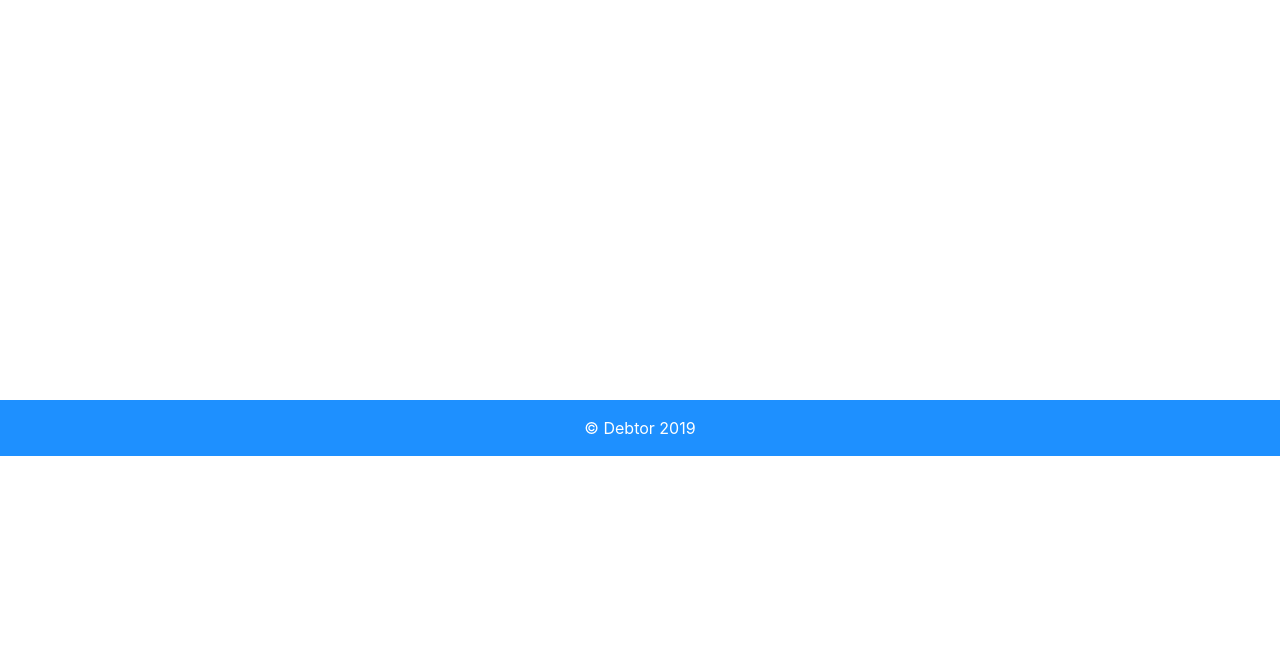
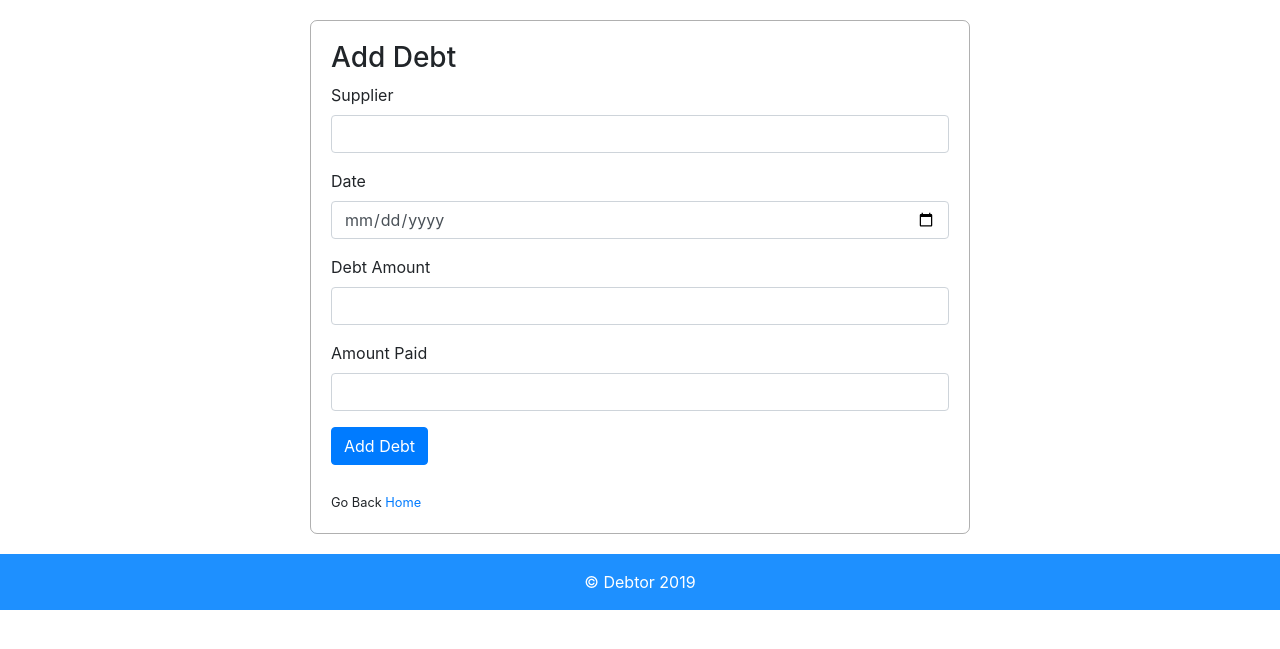
Before and after one commit to jod35/Debtor, a Flask app: page /debtors/add in a window 1280 px wide. Shown: the part 96-745 px from the top of the page. Run offline with Flask 2, Linux system fonts and the light colour scheme; some libraries are stand-ins or nearby versions.

Commit message:
debt creation form done

```diff
--- a/debtor/forms.py
+++ b/debtor/forms.py
@@ -1,23 +1,24 @@
 from flask_wtf import FlaskForm
 from wtforms.validators import DataRequired, Email, Length, EqualTo
-from wtforms import StringField, PasswordField, TextAreaField, SubmitField
+from wtforms import StringField, PasswordField, TextAreaField, SubmitField,DateField,IntegerField
 
 
 class RegisterForm(FlaskForm):
-    name = StringField("Full Name", validators=[
-                       DataRequired(), Length(min=4, max=40)])
-    username = StringField("Username", validators=[
-                           DataRequired(), Length(max=10)])
-    email = StringField("Email", validators=[
-                        Email("Invalid Email"), Length(max=80)])
-    password = PasswordField("Password", validators=[DataRequired(
-    ), EqualTo('confirm', message="Passwords Do Not Match")])
+    name = StringField("Full Name", validators=[DataRequired(), Length(min=4, max=40)])
+    username = StringField("Username", validators=[DataRequired(), Length(max=10)])
+    email = StringField("Email", validators=[Email("Invalid Email"), Length(max=80)])
+    password = PasswordField("Password", validators=[DataRequired(), EqualTo('confirm', message="Passwords Do Not Match")])
     confirm = PasswordField("Confirm Password", validators=[DataRequired()])
     submit = SubmitField("Sign Up")
 
 
 class LoginForm(FlaskForm):
-    email = StringField("Email", validators=[
-                        Email("Invalid Email"), Length(max=80)])
+    email = StringField("Email", validators=[Email("Invalid Email"), Length(max=80)])
     password = PasswordField("Password", validators=[DataRequired()])
     submit = SubmitField("Sign In")
+
+
+class DebtorCreationForm(FlaskForm):
+    supplier_name=StringField("Name of Supplier",validators=[DataRequired(),Length(max=40)])
+    date_supplied=DateField("Date",validators=[DataRequired()],format='%d-%m-%Y')
+    amount=IntegerField("Amount",validators=[DataRequired()])
--- a/debtor/templates/adddebt.html
+++ b/debtor/templates/adddebt.html
@@ -1,4 +1,33 @@
 {% extends 'layout.html' %}
 {% block body %}
+   <div class="form">
+    <form action="" method="post">
+        <h3>Add Debt</h3>
+        <div class="form-group">
+            <label for="name">Supplier</label>
+            <input type="text" name="s_name" id="" class="form-control">
+        </div>
+        <div class="form-group">
+            <label for="name">Date</label>
+            <input type="date" name="date_supplied" id="" class="form-control">
+        </div>
 
+        <div class="form-group">
+            <label for="name">Debt Amount</label>
+            <input type="number" name="debt_amount" id="" class="form-control">
+        </div>
+
+        <div class="form-group">
+            <label for="name">Amount Paid</label>
+            <input type="number" name="amount_paid" id="" class="form-control">
+        </div>
+
+       <input type="submit" value="Add Debt" class="btn btn-primary">
+
+    </form>
+    <br>
+    <small>
+        Go Back <a href="{{url_for('user_dashboard')}}">Home</a>
+    </small>
+   </div>
 {% endblock body %}
--- a/debtor/views.py
+++ b/debtor/views.py
@@ -1,7 +1,7 @@
 from flask import render_template, redirect, url_for, request, flash
 from werkzeug.security import generate_password_hash, check_password_hash
 from . import login_manager, db, app
-from .forms import LoginForm, RegisterForm
+from .forms import LoginForm, RegisterForm,DebtorCreationForm
 from .models import User
 from flask_login import login_user, logout_user, current_user, login_required
 
@@ -59,4 +59,6 @@ def logout():
 
 @app.route('/debtors/add',methods=['GET', 'POST'])
 def add_debts():
-    return render_template('adddebt.html')
+    form=DebtorCreationForm()
+
+    return render_template('adddebt.html',form=form)
```
